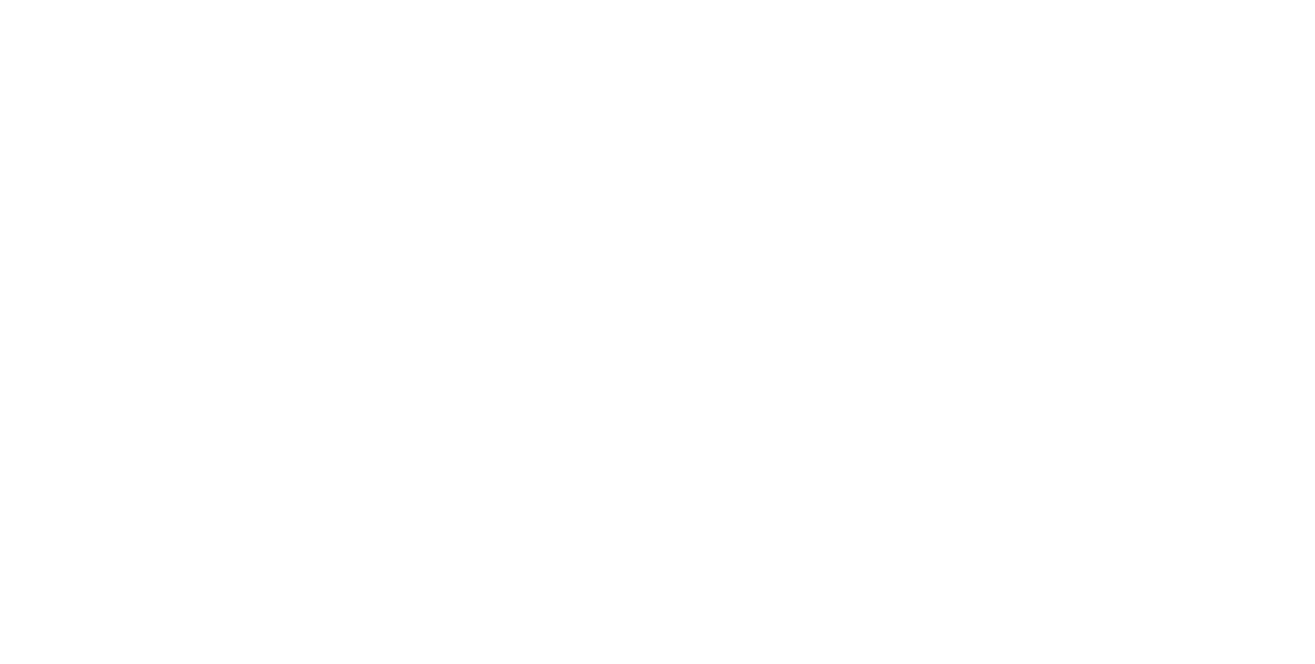
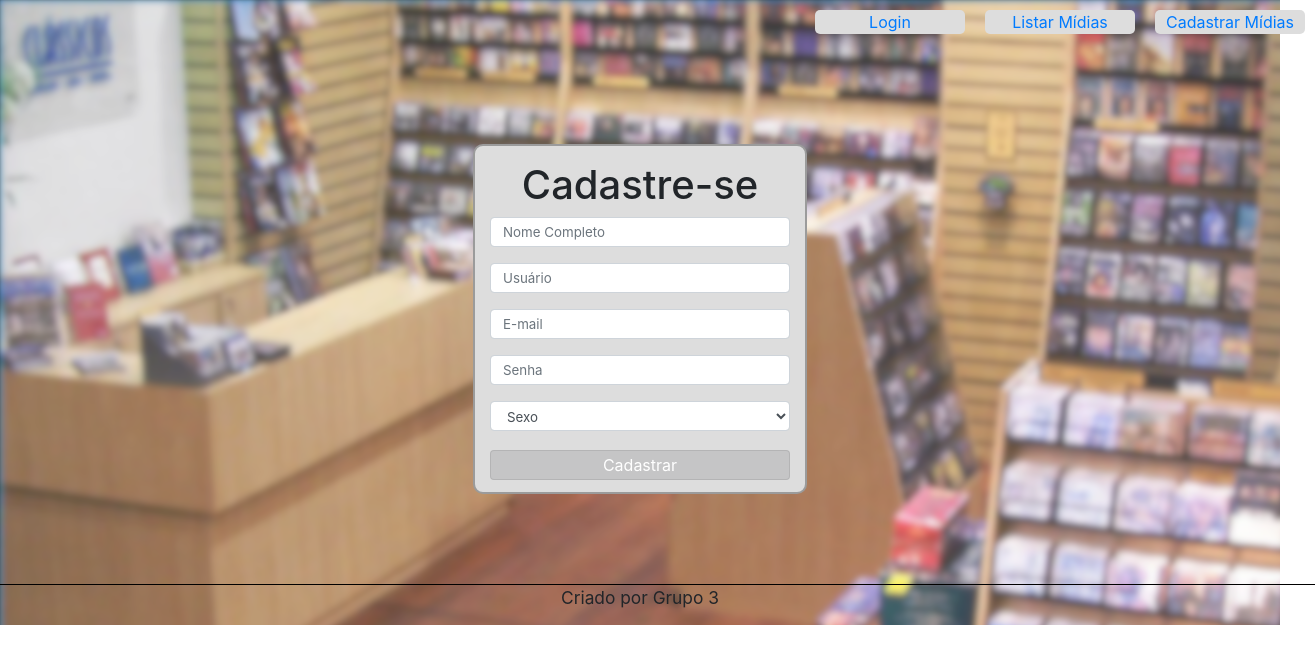
Before and after one commit to vitorHoller/projeto-trainee3, a React (Create React App) app in the folder Projeto/grupo3/: page /CadastroUsuario in a window 1280 px wide. Shown: the top 664 px of the page, 1315 px wide, since content can reach past the window. Built offline with nearby package versions, Linux system fonts and the light colour scheme.

Commit message:
Comecei a pag de cadastro de Usuário

```diff
--- a/Projeto/grupo3/src/Pages/CadastroUsuario/cadastroUsuario.css
+++ b/Projeto/grupo3/src/Pages/CadastroUsuario/cadastroUsuario.css
@@ -0,0 +1,104 @@
+.fundoCU{
+    display: flex;
+    flex-direction: column;
+    align-items: center;
+    background-image: url(./fundo_borrado.png);
+    height: 625px;
+}
+
+.headerCU{
+    display: flex;
+    text-align: center;
+    margin-left: 840px;
+}
+.boxCU{
+    height: 350px;
+    background-color: #ddd;
+    margin-top: 100px;
+    border-radius: 10px;
+    flex-direction: column;
+    border: 2px solid rgba(0, 0, 0, 0.3);
+
+}
+.form-control{
+    align-items: center;
+    width: 300px;
+    height: 30px;
+    display: flex;
+    font-size: 10pt;
+    margin-left: 15px;
+}
+.col{
+    padding-left: 0px;
+
+}
+.titleCU{
+    margin-top: 15px;
+    text-align: center;
+}
+.loginCU{
+    margin: 10px;
+    width: 150px;
+    height: 24px;
+    background-color: #ddd;
+    border-radius: 5px;
+    padding-top: 0px;
+    transition: background-color 1s;
+    cursor: pointer;
+}
+.lmCU{
+    margin: 10px;
+    width: 150px;
+    height: 24px;
+    background-color: #ddd;
+    border-radius: 5px;
+    padding-top: 0px;
+    transition: background-color 1s;
+    cursor: pointer;
+}
+.cmCU{
+    margin: 10px;
+    width: 150px;
+    height: 24px;
+    background-color: #ddd;
+    border-radius: 5px;
+    padding-top: 0px;
+    transition: background-color 1s;
+    cursor: pointer;
+}
+.btn-primary{
+    height: 30px;
+    width: 300px;
+    text-align: center;
+
+}
+.btn{
+    align-items: center;
+    width: 300px;
+    margin: 15px;
+    margin-top: 3px;
+    padding: 0px;
+    background-color: rgba(132, 132, 134, 0.267);
+    border-color: rgba(132, 132, 134, 0.267); ;
+}
+.btn:hover{
+    background-color: rgb(104, 104, 104);
+}
+.loginCU:hover{
+    background-color:  rgb(151, 151, 151);
+}
+
+.lmCU:hover{
+    background-color: rgb(151, 151, 151);
+}
+
+.cmCU:hover{
+    background-color:  rgb(151, 151, 151);
+}
+.rodapeCU{
+    margin-top: 90px;
+    text-align: center;
+    font-size: 13pt;
+    border-top: 1px solid black;
+    width: 1350px;
+}
--- a/Projeto/grupo3/src/Pages/CadastroUsuario/cadastroUsuario.js
+++ b/Projeto/grupo3/src/Pages/CadastroUsuario/cadastroUsuario.js
@@ -0,0 +1,45 @@
+import React from "react";
+import "./CadastroUsuario.css";
+import "bootstrap/dist/css/bootstrap.min.css";
+import { Form, Col } from "react-bootstrap";
+import {Button} from "react-bootstrap"
+export default function CadastroUsuario() {
+  return (
+    <div className="fundoCU">
+      <div className="header">
+        <a className="loginCU">Login</a>
+        <a className="lmCU">Listar Mídias</a>
+        <a className="cmCU">Cadastrar Mídias</a>
+      </div>
+      <div>
+        <Form className="boxCU" v>
+          <h1 className="titleCU">Cadastre-se</h1>
+          <Form.Group controlId="formGroupName">
+            <Form.Control type="name" placeholder="Nome Completo" />
+          </Form.Group>
+          <Form.Group controlId="formGroupUsername">
+            <Form.Control type="Username" placeholder="Usuário" />
+          </Form.Group>
+          <Form.Group controlId="formGroupEmail">
+            <Form.Control type="email" placeholder="E-mail" />
+          </Form.Group>
+          <Form.Group controlId="formGroupPassword">
+            <Form.Control type="password" placeholder="Senha" />
+          </Form.Group>
+          <Form.Group as={Col} controlId="formGridSexo">
+            <Form.Control as="select">
+              <option>Sexo</option>
+              <option>Masculino</option>
+              <option>Feminino</option>
+              <option>Outro</option>
+            </Form.Control>
+          </Form.Group>
+          <Button type="submit">Cadastrar</Button>{' '}
+        </Form>
+      </div>
+      <div className="rodapeCU">
+        <p>Criado por Grupo 3</p>
+      </div>
+    </div>
+  );
+}
--- a/Projeto/grupo3/src/routes.js
+++ b/Projeto/grupo3/src/routes.js
@@ -2,9 +2,9 @@
 import { BrowserRouter, Switch, Route } from 'react-router-dom'
 
 import Login from './Pages/Login/Login'
-/*
-import CadastroUsuario from './Pages/CadastroUsuario'
-import ListarMidias from './Pages/ListarMidias'
+import CadastroUsuario from './Pages/CadastroUsuario/CadastroUsuario'
+
+/*import ListarMidias from './Pages/ListarMidias'
 import ListarMidiasAddPeloUsuario from './Pages/ListarMidiasAddPeloUsuario/listarMidiasAddPeloUsuario'
 */
 
@@ -14,6 +14,7 @@
     return (
         <BrowserRouter>
             <Switch>
+                <Route path="/CadastroUsuario" exact component={CadastroUsuario} />
                {/* <Route path="/cadastrousuario" exact component={CadastroUsuario} />
                 <Route path="/listarmidias" exact component={ListarMidias} />
                 <Route path="/listarmidiasusuario" exact component={ListarMidiasAddPeloUsuario} /> */}
```
Also changed, not shown: Projeto/grupo3/src/Pages/CadastroUsuario/fundo_borrado.png (added).
